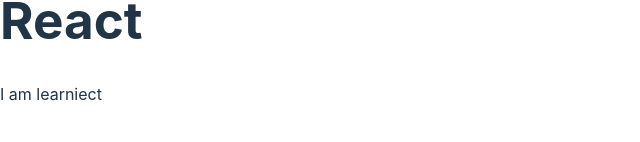
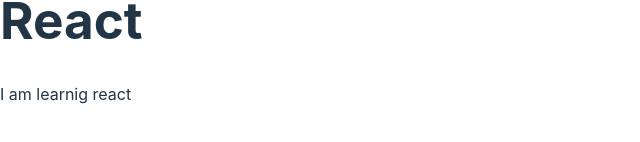
Before and after one commit to karanBais/MY-PROJECT, a React (Vite) app: page / in a window 1280 px wide. Shown: the part 360-502 px from the top of the page, without its empty margins (0-640 px from the left). Built offline with nearby package versions, Linux system fonts and the light colour scheme.

Commit message:
new commit

```diff
--- a/src/App.jsx
+++ b/src/App.jsx
@@ -4,7 +4,7 @@
   return (
     <div>
       <h1>React</h1>
-      <p>I am learniect</p>
+      <p>I am learnig react</p>
     </div>
   )
 }
```
